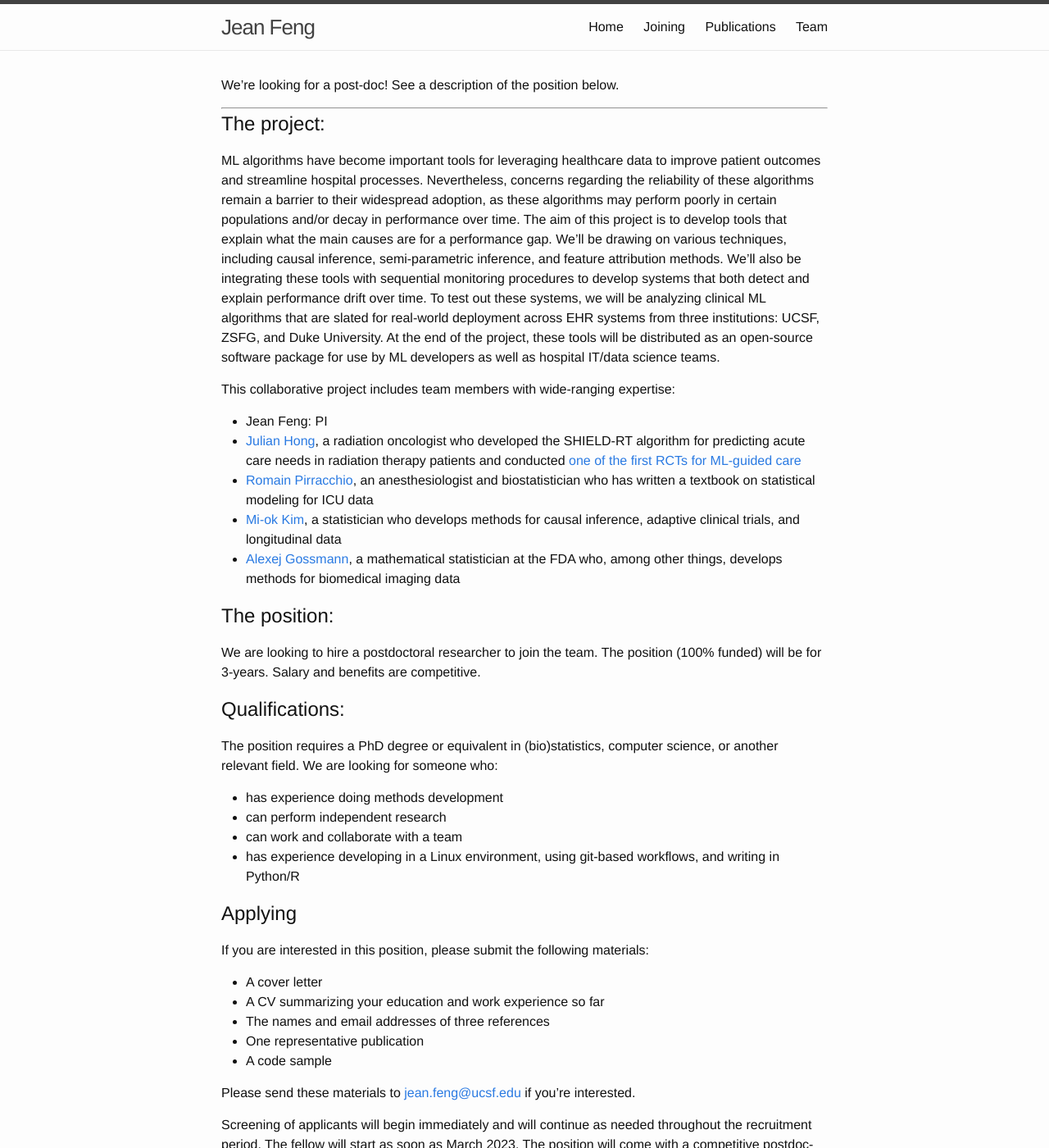
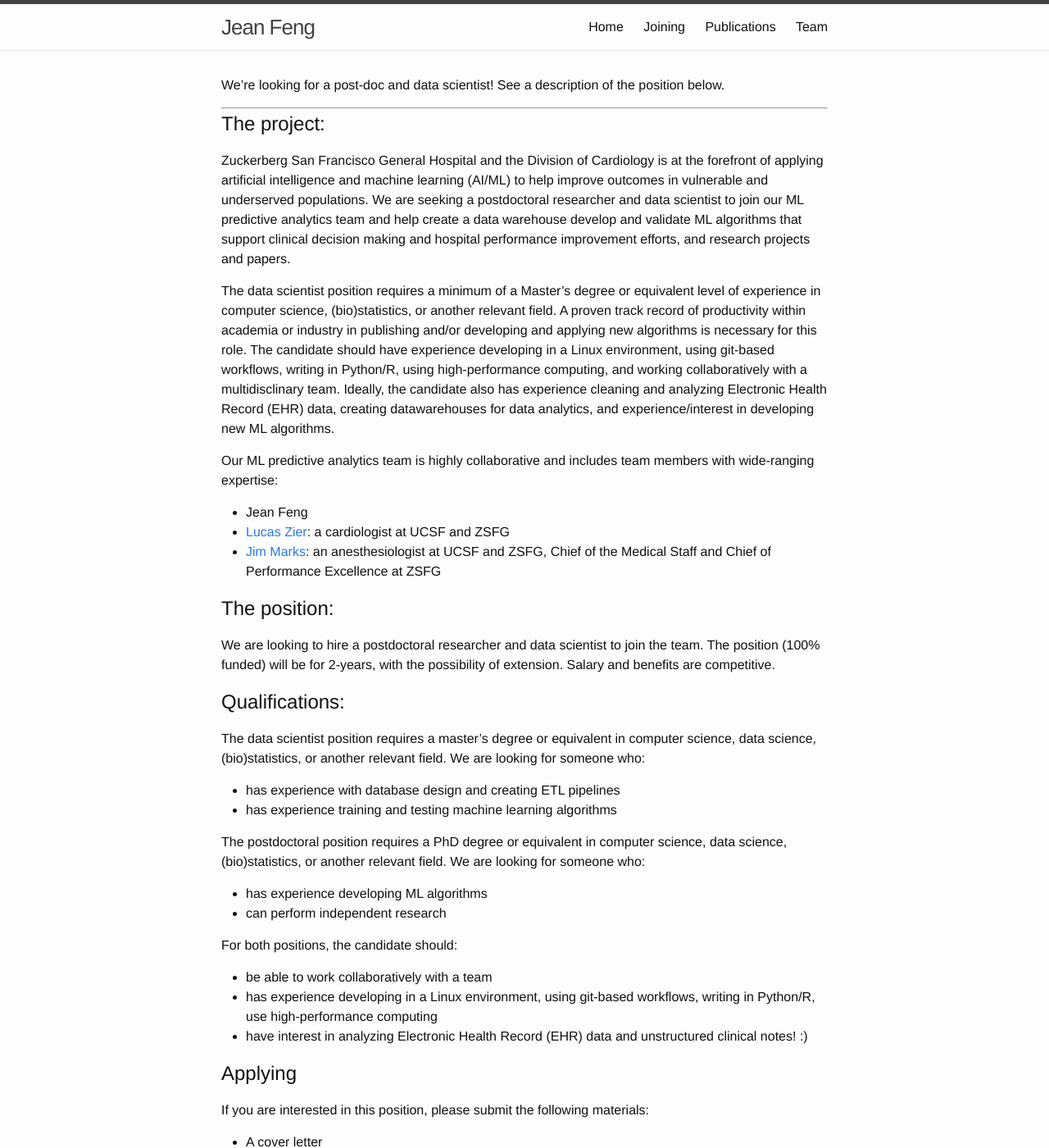
Before and after one commit to jjfeng/jjfeng.github.io, a Jekyll site: the page built from joining.md, in a window 1280 px wide and 1400 px high. Shown: the whole window at 82% size. Built offline with Jekyll 4.4.1, drawn with Linux system fonts in a browser that asks for light colours; some of the changed text lies outside the part shown.

Commit message:
update joining

```diff
--- a/joining.md
+++ b/joining.md
@@ -3,38 +3,41 @@ layout: default
 title: Joining
 ---
 
-We're looking for a post-doc! See a description of the position below.
+We're looking for a post-doc and data scientist! See a description of the position below.
 
 -------
 
 ## The project:
-ML algorithms have become important tools for leveraging healthcare data to improve patient outcomes and streamline hospital processes.
-Nevertheless, concerns regarding the reliability of these algorithms remain a barrier to their widespread adoption, as these algorithms may perform poorly in certain populations and/or decay in performance over time.
-The aim of this project is to develop tools that explain what the main causes are for a performance gap.
-We'll be drawing on various techniques, including causal inference, semi-parametric inference, and feature attribution methods.
-We'll also be integrating these tools with sequential monitoring procedures to develop systems that both detect and explain performance drift over time.
-To test out these systems, we will be analyzing clinical ML algorithms that are slated for real-world deployment across EHR systems from three institutions: UCSF, ZSFG, and Duke University.
-At the end of the project, these tools will be distributed as an open-source software package for use by ML developers as well as hospital IT/data science teams.
+Zuckerberg San Francisco General Hospital and the Division of Cardiology is at the forefront of applying artificial intelligence and machine learning (AI/ML) to help improve outcomes in vulnerable and underserved populations.
+We are seeking a postdoctoral researcher and data scientist to join our ML predictive analytics team and help create a data warehouse  develop and validate ML algorithms that support clinical decision making and hospital performance improvement efforts, and research projects and papers.
 
-This collaborative project includes team members with wide-ranging expertise:
-* Jean Feng: PI
-* [Julian Hong](https://honglab.ucsf.edu/), a radiation oncologist who developed the SHIELD-RT algorithm for predicting acute care needs in radiation therapy patients and conducted [one of the first RCTs for ML-guided care](https://ascopubs.org/doi/full/10.1200/JCO.20.01688)
-* [Romain Pirracchio](https://www.romainpirracchio.org/), an anesthesiologist and biostatistician who has written a textbook on statistical modeling for ICU data
-* [Mi-ok Kim](https://profiles.ucsf.edu/mi-ok.kim), a statistician who develops methods for causal inference, adaptive clinical trials, and longitudinal data
-* [Alexej Gossmann](https://www.alexejgossmann.com/), a mathematical statistician at the FDA who, among other things, develops methods for  biomedical imaging data
+The data scientist position requires a minimum of a Master’s degree or equivalent level of experience in computer science, (bio)statistics, or another relevant field. A proven track record of productivity within academia or industry in publishing and/or developing and applying new algorithms is necessary for this role.  The candidate should have experience developing in a Linux environment, using git-based workflows, writing in Python/R, using high-performance computing, and working collaboratively with a multidisclinary team. Ideally, the candidate also has experience cleaning and analyzing Electronic Health Record (EHR) data, creating datawarehouses for data analytics, and experience/interest in developing new ML algorithms.
+
+Our ML predictive analytics team is highly collaborative and includes team members with wide-ranging expertise:
+* Jean Feng
+* [Lucas Zier](https://profiles.ucsf.edu/lucas.zier): a cardiologist at UCSF and ZSFG
+* [Jim Marks](https://sfghf.org/team/james-d-marks-md-phd/): an anesthesiologist at UCSF and ZSFG, Chief of the Medical Staff and Chief of Performance Excellence at ZSFG
 
 ## The position:
-We are looking to hire a postdoctoral researcher to join the team.
-The position (100% funded) will be for 3-years.
+We are looking to hire a postdoctoral researcher and data scientist to join the team.
+The position (100% funded) will be for 2-years, with the possibility of extension.
 Salary and benefits are competitive.
 
 ## Qualifications:
-The position requires a PhD degree or equivalent in (bio)statistics, computer science, or another relevant field.
+The data scientist position requires a master's degree or equivalent in computer science, data science, (bio)statistics, or another relevant field.
 We are looking for someone who:
-* has experience doing methods development
+* has experience with database design and creating ETL pipelines
+* has experience training and testing machine learning algorithms
+
+The postdoctoral position requires a PhD degree or equivalent in computer science, data science, (bio)statistics, or another relevant field.
+We are looking for someone who:
+* has experience developing ML algorithms
 * can perform independent research
-* can work and collaborate with a team
-* has experience developing in a Linux environment, using git-based workflows, and writing in Python/R
+
+For both positions, the candidate should:
+* be able to work collaboratively with a team
+* has experience developing in a Linux environment, using git-based workflows, writing in Python/R, use high-performance computing
+* have interest in analyzing Electronic Health Record (EHR) data and unstructured clinical notes! :)
 
 ## Applying
 If you are interested in this position, please submit the following materials:
@@ -72,9 +75,9 @@ document.write("<a href='mailto:"+link+"'>"+link+"</a>")
 </script><noscript>Sorry, you need Javascript on to email me.</noscript>
  if you're interested.
 
-Screening of applicants will begin immediately and will continue as needed throughout the recruitment period. The fellow will start as soon as March 2023.
+Screening of applicants will begin immediately and will continue as needed throughout the recruitment period.
 The position will come with a competitive postdoc-level salary with great benefits for two years, with the ability to extend if things are going well.
 
 The University of California is an Equal Opportunity/Affirmative Action Employer. All qualified applicants will receive consideration for employment without regard to race, color, religion, sex, sexual orientation, gender identity, national origin, disability, age, or protected veteran status.
 
-*Posted 11/18/2022*
+*Posted 4/15/2023*
```
